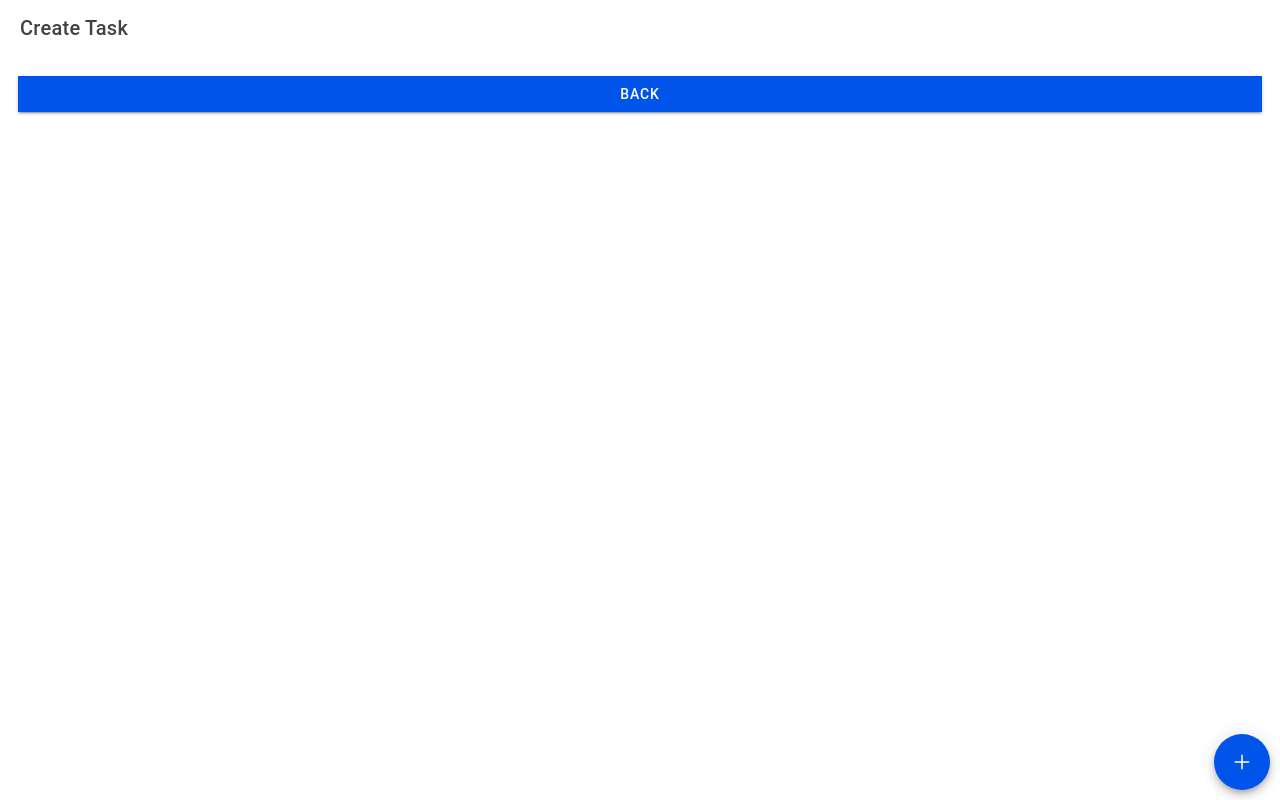
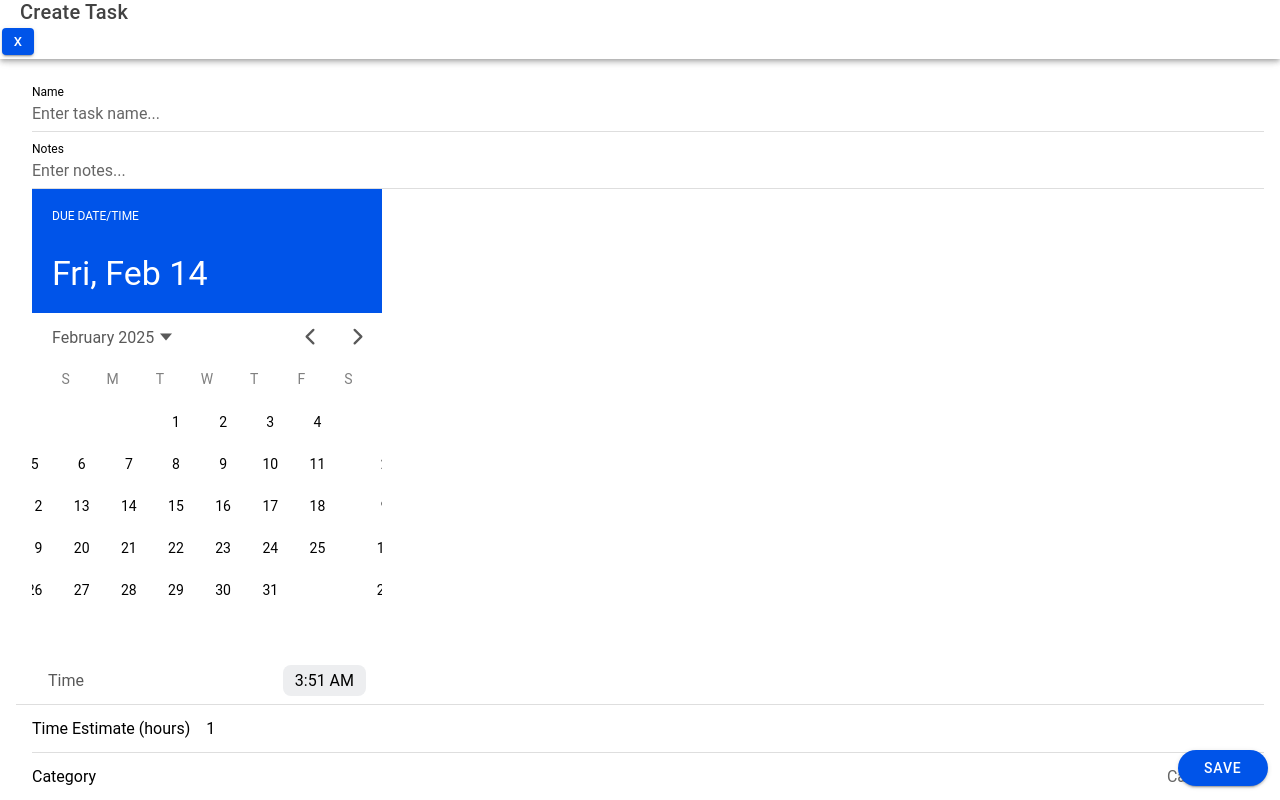
Before and after one commit to carmendyck/cse210-team7, a React (Vite) app in the folder frontend/: page /createtask in a window 1280 px wide. Built offline with nearby package versions, Linux system fonts and the light colour scheme.

Commit message:
Add input forms and interfaces for CreateTask

```diff
--- a/frontend/src/components/CreateTaskButton.tsx
+++ b/frontend/src/components/CreateTaskButton.tsx
@@ -7,7 +7,10 @@ const CreateTaskButton: React.FC = () => {
   const history = useHistory();
 
   // Hide the button on the login page
-  if (location.pathname === "/login" || location.pathname == "/create_acct_pref") {
+  if (location.pathname === "/login" ||
+      location.pathname == "/create_acct_pref" ||
+      location.pathname == "/createtask"
+  ) {
     return null;
   }
 
--- /dev/null
+++ b/frontend/src/components/TaskInterfaces.tsx
@@ -0,0 +1,19 @@
+export interface Task {
+    name: string;
+    notes: string;
+    due_datetime: Date | null;
+    time_estimate: number;
+    category: Category | null;
+    worktimes: Array<Date> | null;
+}
+
+export interface Category {
+    category_name: string;
+    academic_term: Term;
+}
+
+export interface Term {
+    is_quarter: boolean;
+    start_date: Date;
+    end_date: Date;
+}
--- a/frontend/src/pages/CreateTask.tsx
+++ b/frontend/src/pages/CreateTask.tsx
@@ -1,20 +1,79 @@
-import { IonButton, IonContent, IonPage, IonTitle, IonToolbar } from "@ionic/react";
+import React, { useState } from 'react';
+import { IonButton, IonFab, IonContent, IonPage, IonTitle, IonToolbar } from "@ionic/react";
+import { IonInput, IonItem, IonHeader, IonDatetime, IonToggle, IonSelect, IonSelectOption } from "@ionic/react";
 import { useHistory } from "react-router-dom";
+
+import { Task, Category } from '../components/TaskInterfaces';
 
 const CreateTask: React.FC = () => {
   const history = useHistory();
+
+  const [taskData, setTaskData] = useState<Task>({
+    name: '',
+    notes: '',
+    due_datetime: null,
+    time_estimate: 1,
+    category: null,
+    worktimes: new Array<Date>,
+  });
 
   const handleBack = () => {
     history.push("/tasklist"); // Redirects to the main app
   };
 
+  const handleSave = () => {
+    // TODO: Add storing of task
+    history.push("/tasklist");
+  };
+
   return (
     <IonPage>
-      <IonToolbar>
-        <IonTitle>Create Task</IonTitle>
-      </IonToolbar>
+      <IonHeader>
+        <IonToolbar>
+          <IonTitle>Create Task</IonTitle>
+          <IonButton size="small" onClick={handleBack}>X</IonButton>
+        </IonToolbar>
+      </IonHeader>
       <IonContent className="ion-flex ion-justify-content-center ion-align-items-center ion-padding">
-        <IonButton expand="full" onClick={handleBack}>Back</IonButton>
+        <IonItem>
+          <IonInput value={taskData.name}
+          label="Name" labelPlacement="stacked" placeholder="Enter task name..."></IonInput>
+        </IonItem>
+        <IonItem>
+            <IonInput value={taskData.notes}
+            label="Notes" labelPlacement="stacked" placeholder="Enter notes..."></IonInput>
+        </IonItem>
+
+        <IonItem>
+          <IonDatetime value={taskData.due_datetime ? taskData.due_datetime.toISOString() : ''}>
+            <span slot="title">Due date/time</span>
+          </IonDatetime>
+        </IonItem>
+
+        <IonItem>
+          <IonInput value={taskData.time_estimate}
+          type="number" label="Time Estimate (hours)" placeholder="1" min="0"></IonInput>
+        </IonItem>
+
+        <IonItem>
+          {/* TODO: import categories from account preferences */}
+          <IonSelect value={taskData.category} label="Category" placeholder="Category" multiple={false}>
+            <IonSelectOption value="MATH 100">Abstract Alg.</IonSelectOption>
+            <IonSelectOption value="CSE 210">SWE Principles</IonSelectOption>
+            <IonSelectOption value="CSE 141">Comp. Arch.</IonSelectOption>
+          </IonSelect>
+        </IonItem>
+
+        <IonItem>
+          {/* TODO: trigger automatic app time estimates */}
+          <IonToggle checked={true}>Auto-scheduling</IonToggle>
+        </IonItem>
+
+        {/* TODO: add worktime inputs */}
+
+        <IonFab vertical="bottom" horizontal="end" slot="fixed">
+          <IonButton shape="round" onClick={handleSave}>Save</IonButton>
+        </IonFab>
       </IonContent>
     </IonPage>
   );
```
Also changed, not shown: 1 other file (tests, documents, lock files or other folders).
